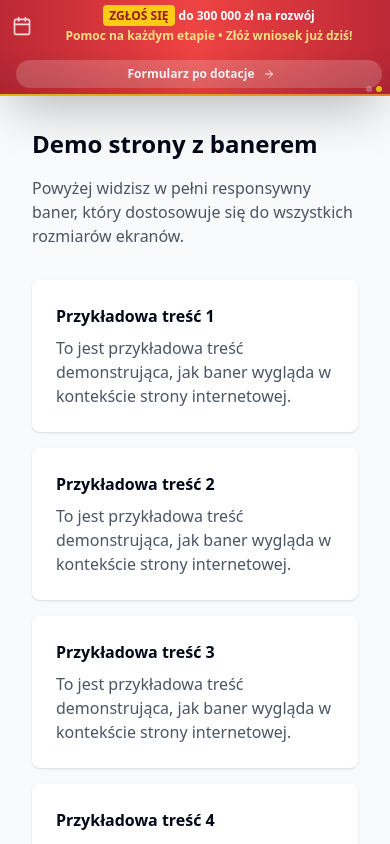
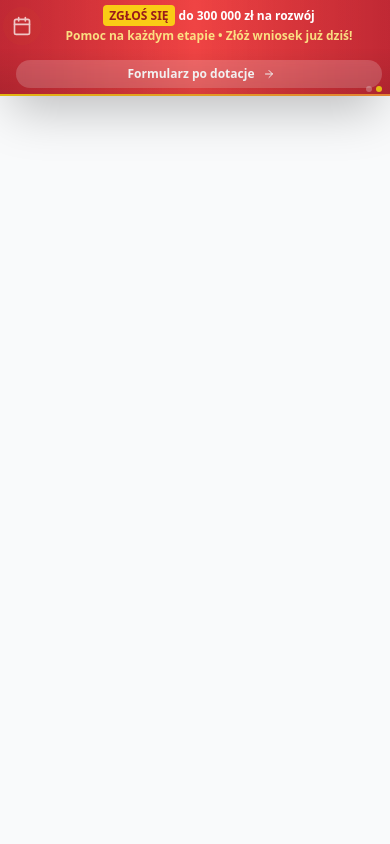
Before and after one commit to ahuramazdao/active-wakacje-alert-bar, a React (Vite) app: page / in a window 390 px wide. Shown: the top 844 px of the page. Built offline with nearby package versions, Linux system fonts and the light colour scheme.

Commit message:
Remove demo content
Remove the demo content and leave only the responsive banner.

```diff
--- a/src/pages/Index.tsx
+++ b/src/pages/Index.tsx
@@ -6,24 +6,6 @@ const Index = () => {
     <div className="min-h-screen bg-gray-50">
       {/* Responsive Banner */}
       <ResponsiveBanner />
-
-      {/* Demo content to show banner in context */}
-      <div className="p-8">
-        <h1 className="text-2xl font-bold mb-4">Demo strony z banerem</h1>
-        <p className="text-gray-600 mb-4">
-          Powyżej widzisz w pełni responsywny baner, który dostosowuje się do wszystkich rozmiarów ekranów.
-        </p>
-        <div className="grid grid-cols-1 md:grid-cols-2 lg:grid-cols-3 gap-4 mt-8">
-          {[1, 2, 3, 4, 5, 6].map((item) => (
-            <div key={item} className="bg-white p-6 rounded-lg shadow">
-              <h3 className="font-semibold mb-2">Przykładowa treść {item}</h3>
-              <p className="text-gray-600">
-                To jest przykładowa treść demonstrująca, jak baner wygląda w kontekście strony internetowej.
-              </p>
-            </div>
-          ))}
-        </div>
-      </div>
     </div>
   );
 };
```
